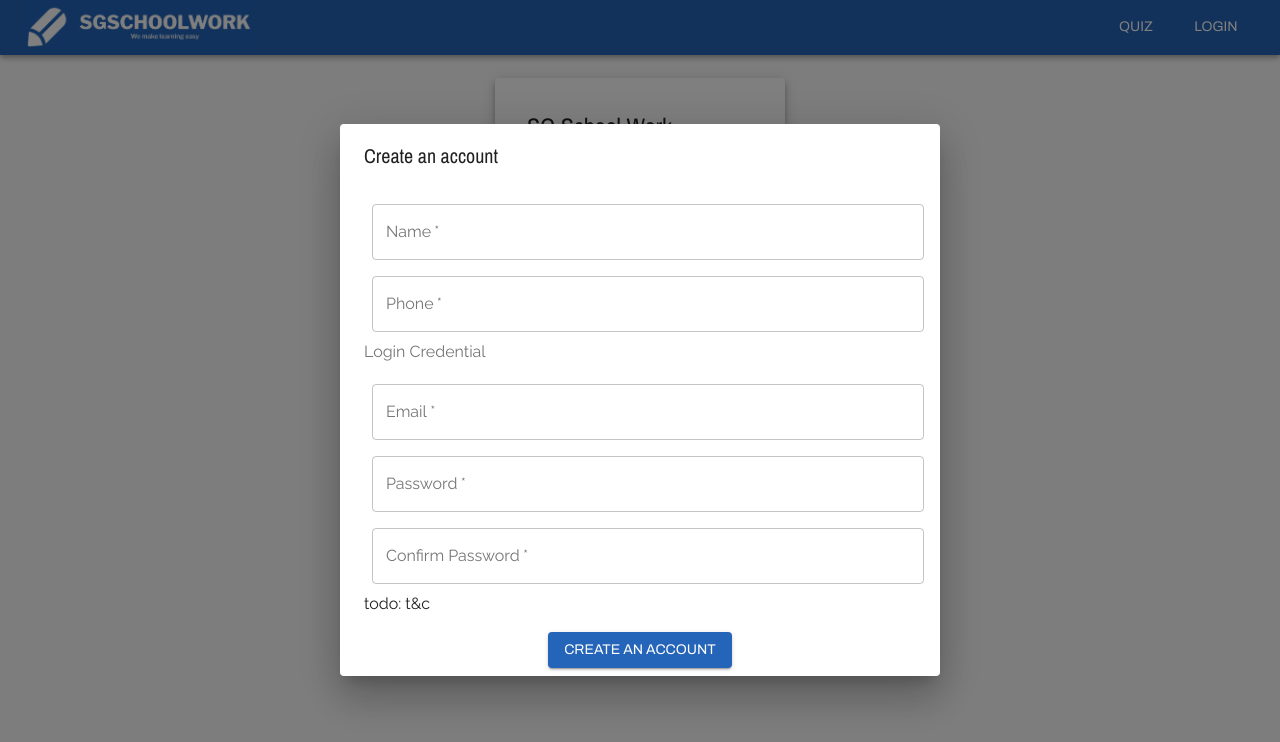
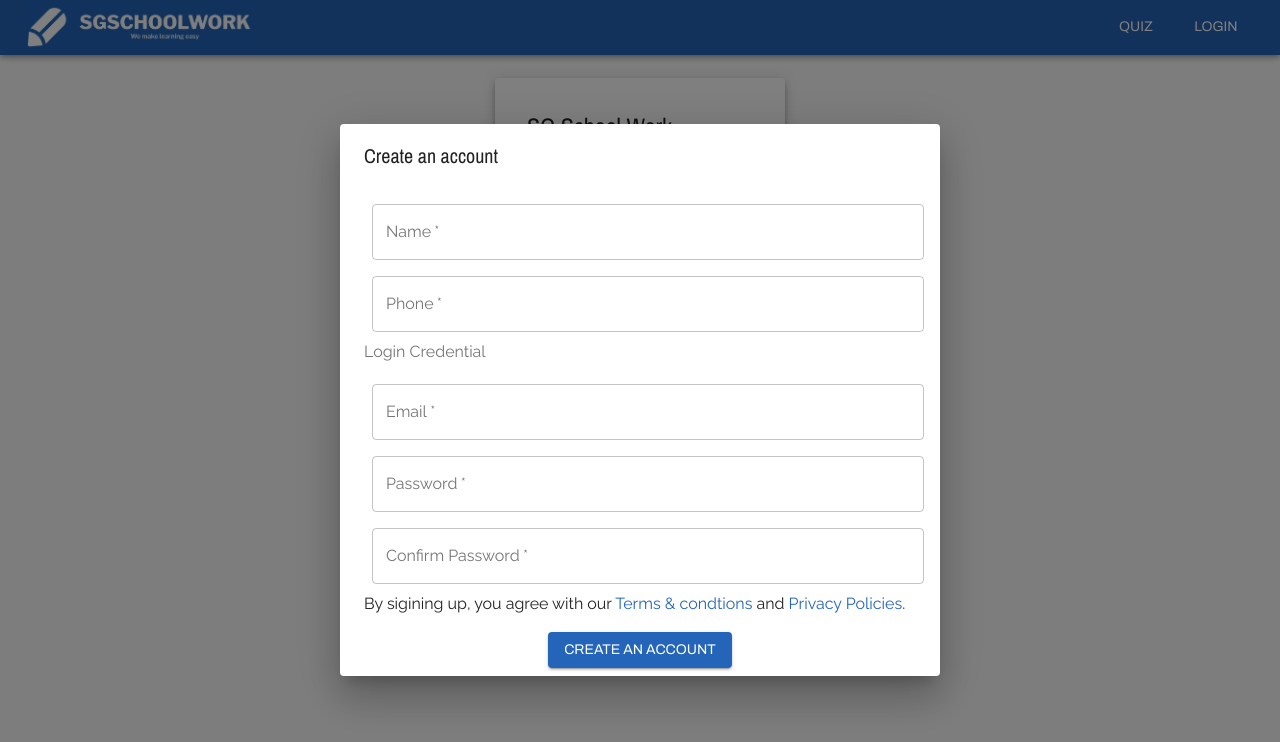
Before and after one commit to Stewart86/quiz-app, a React (Create React App) app: page /login in a window 1280 px wide. Both pictures are taken after a click on the button "START YOUR TRIAL NOW". Shown: the top 742 px of the page. Built offline with nearby package versions, Linux system fonts and the light colour scheme; no server answers.

Commit message:
update tnc links

```diff
--- a/src/pages/account/SignUp.jsx
+++ b/src/pages/account/SignUp.jsx
@@ -5,6 +5,7 @@ import {
   DialogContent,
   DialogContentText,
   DialogTitle,
+  Link,
   TextField,
   Typography,
 } from "@material-ui/core"
@@ -213,7 +214,11 @@ export const SignUp = ({ open, handleClose, addStaff = false }) => {
             variant={"outlined"}>
             {"Confirm Passward"}
           </TextField>
-          <Typography>todo: t&c</Typography>
+          <Typography>
+            By sigining up, you agree with our{" "}
+            <Link href='https://sgschoolwork.sg/terms'>Terms & condtions</Link> and{" "}
+            <Link href='https://sgschoolwork.sg/privacy'>Privacy Policies</Link>.
+          </Typography>
         </DialogContent>
         <DialogActions>
           <Button
```
